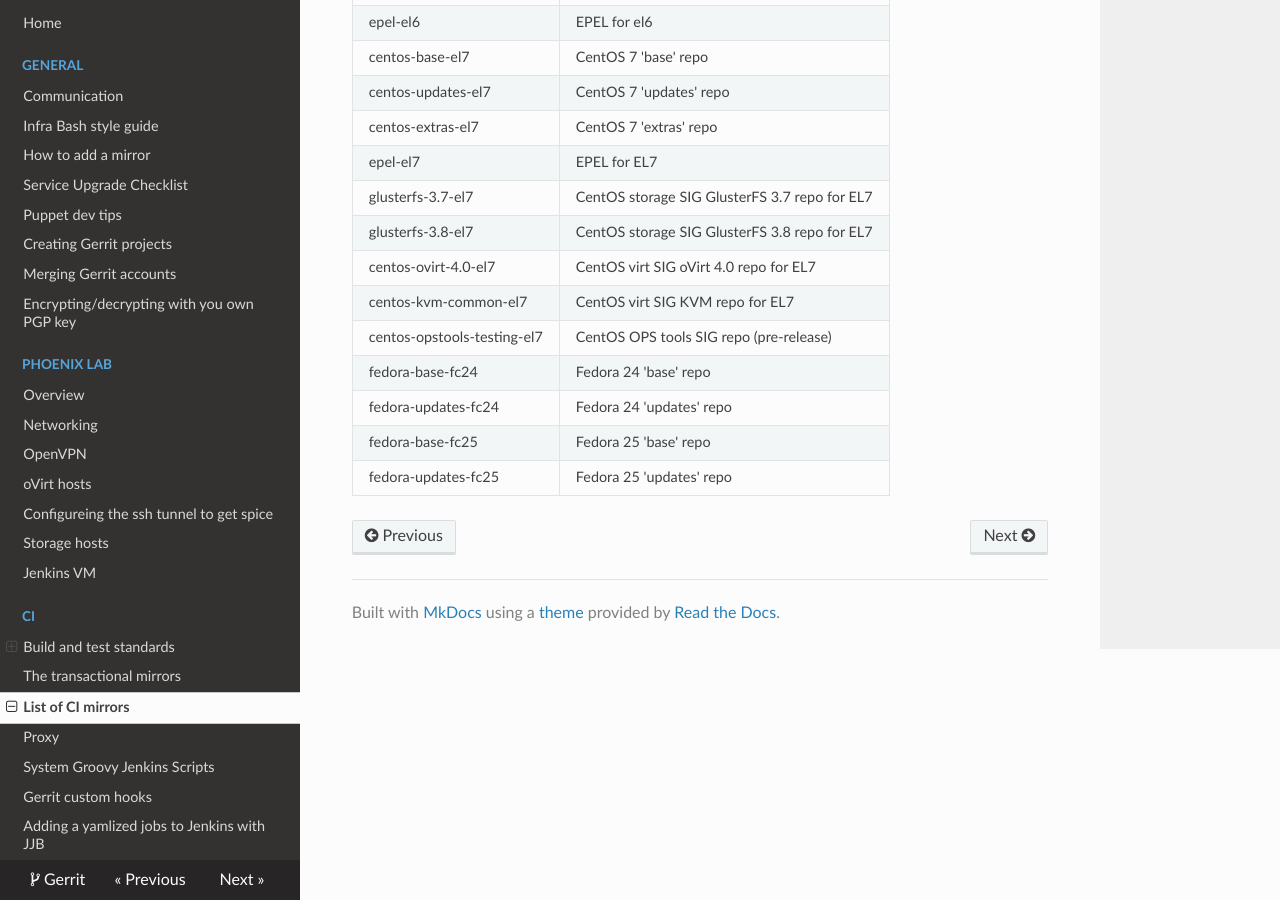
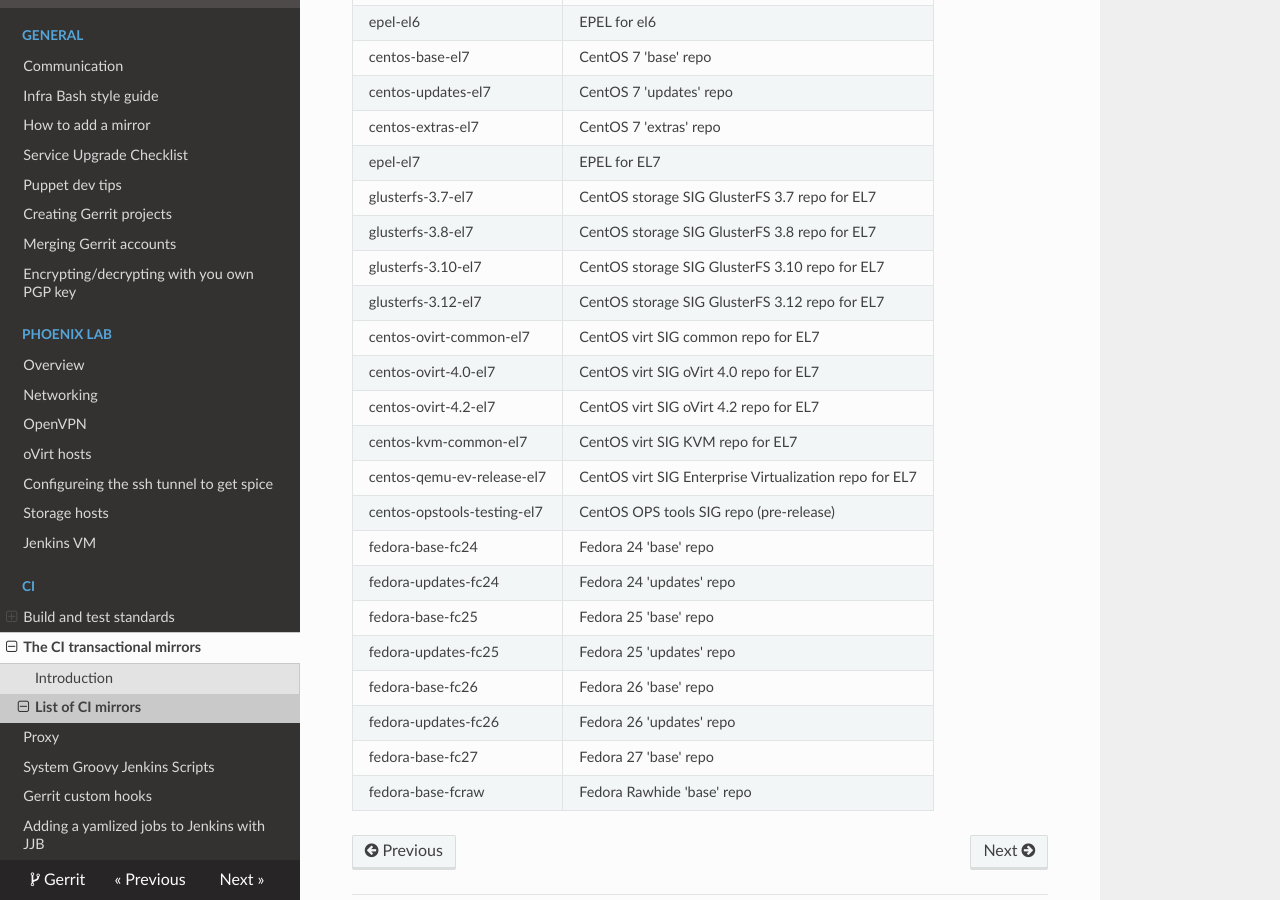
Before and after one commit to oVirt/infra-docs, an MkDocs documentation site: the page built from docs/CI/List_of_mirrors.markdown, in a window 1280 px wide and 900 px high, scrolled down 476 px. Built offline with MkDocs 1.6.1, drawn with Linux system fonts in a browser that asks for light colours; nearby versions of some CDN libraries; old or Windows-style settings are respelled for this version of MkDocs; some of the changed text lies outside the part shown.

Commit message:
Update the list of CI mirrors
Also make mirrors info look a little better in the index

Change-Id: I471a74586a1496029eebf780e5ad3c3239e6f191
Signed-off-by: Barak Korren <bkorren@redhat.com>

```diff
--- a/docs/CI/List_of_mirrors.markdown
+++ b/docs/CI/List_of_mirrors.markdown
@@ -21,13 +21,22 @@ centos-extras-el7           | CentOS 7 'extras' repo
 epel-el7                    | EPEL for EL7
 glusterfs-3.7-el7           | CentOS storage SIG GlusterFS 3.7 repo for EL7
 glusterfs-3.8-el7           | CentOS storage SIG GlusterFS 3.8 repo for EL7
+glusterfs-3.10-el7          | CentOS storage SIG GlusterFS 3.10 repo for EL7
+glusterfs-3.12-el7          | CentOS storage SIG GlusterFS 3.12 repo for EL7
+centos-ovirt-common-el7     | CentOS virt SIG common repo for EL7
 centos-ovirt-4.0-el7        | CentOS virt SIG oVirt 4.0 repo for EL7
+centos-ovirt-4.2-el7        | CentOS virt SIG oVirt 4.2 repo for EL7
 centos-kvm-common-el7       | CentOS virt SIG KVM repo for EL7
+centos-qemu-ev-release-el7  | CentOS virt SIG Enterprise Virtualization repo for EL7
 centos-opstools-testing-el7 | CentOS OPS tools SIG repo (pre-release)
 fedora-base-fc24            | Fedora 24 'base' repo
 fedora-updates-fc24         | Fedora 24 'updates' repo
 fedora-base-fc25            | Fedora 25 'base' repo
 fedora-updates-fc25         | Fedora 25 'updates' repo
+fedora-base-fc26            | Fedora 26 'base' repo
+fedora-updates-fc26         | Fedora 26 'updates' repo
+fedora-base-fc27            | Fedora 27 'base' repo
+fedora-base-fcraw           | Fedora Rawhide 'base' repo
 
 [1]: Transactional_mirrors.markdown
 [2]: Build_and_test_standards.markdown
--- a/docs/index.markdown
+++ b/docs/index.markdown
@@ -25,8 +25,8 @@ Welcome to oVirt Infra docs's documentation!
     * [Using mock_runner to run Standard-CI stages](CI/Using_mock_runner.markdown)
     * [Using oVirt Standard-CI with Gerrit](CI/Using_STDCI_with_Gerrit.markdown)
     * [Using oVirt Standard-CI with GitHub](CI/Using_STDCI_with_GitHub.markdown)
-* [The transactional mirrors](CI/Transactional_mirrors.markdown)
-* [List of CI mirrors](CI/List_of_mirrors.markdown)
+* [The CI transactional mirrors](CI/Transactional_mirrors.markdown)
+    * [List of CI mirrors](CI/List_of_mirrors.markdown)
 * [Proxy](CI/Proxy.markdown)
 * [System Groovy Jenkins Scripts](CI/System_groovy_jenkins_scripts.markdown)
 * [Gerrit custom hooks](CI/Gerrit_Hooks.markdown)
--- a/mkdocs.yml
+++ b/mkdocs.yml
@@ -31,8 +31,9 @@ pages:
       - 'Using mock_runner to run Standard-CI stages': 'CI/Using_mock_runner.markdown'
       - 'Using oVirt Standard-CI with Gerrit': 'CI/Using_STDCI_with_Gerrit.markdown'
       - 'Using oVirt Standard-CI with GitHub': 'CI/Using_STDCI_with_GitHub.markdown'
-    - 'The transactional mirrors': 'CI/Transactional_mirrors.markdown'
-    - 'List of CI mirrors': 'CI/List_of_mirrors.markdown'
+    - 'The CI transactional mirrors':
+      - 'Introduction': 'CI/Transactional_mirrors.markdown'
+      - 'List of CI mirrors': 'CI/List_of_mirrors.markdown'
     - 'Proxy': 'CI/Proxy.markdown'
     - 'System Groovy Jenkins Scripts': 'CI/System_groovy_jenkins_scripts.markdown'
     - 'Gerrit custom hooks': 'CI/Gerrit_Hooks.markdown'
```
